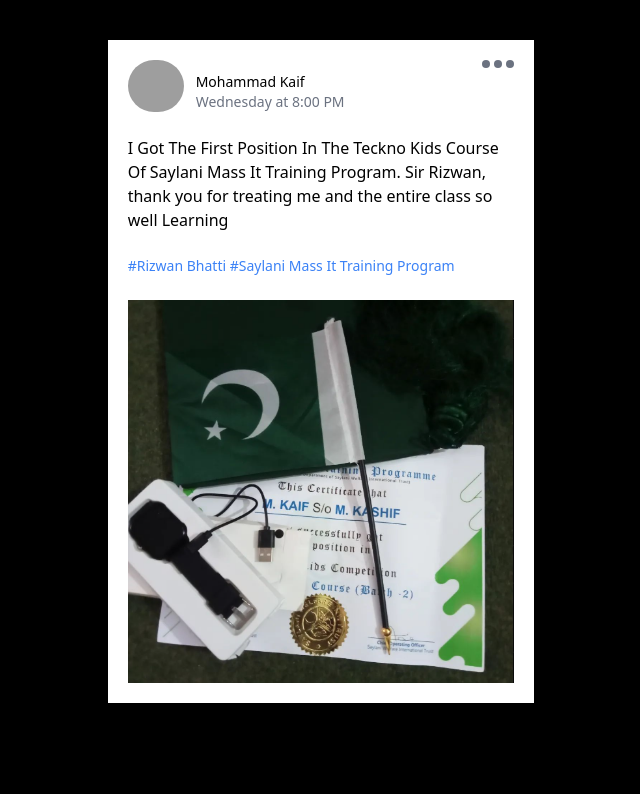
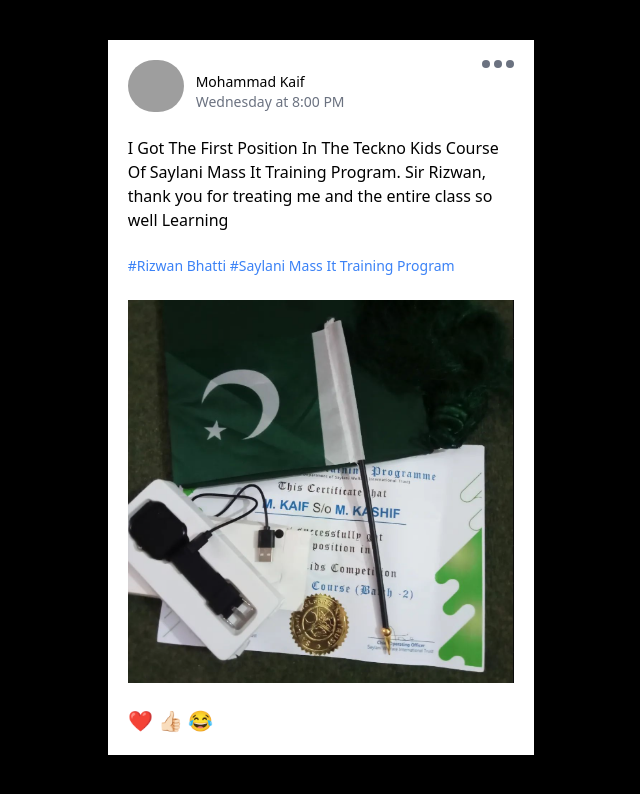
Before and after one commit to MKAIF5/ReactJs-Meta-Post-With-Tailwand, a React (Vite) app in the folder ReactJs-Meta-Post/: page / in a window 1280 px wide. Shown: the top 794 px of the page, without its empty margins (319-959 px from the left). Built offline with nearby package versions, Linux system fonts and the light colour scheme; grey boxes are pictures that could not be loaded.

Commit message:
80% work completed

```diff
--- a/ReactJs-Meta-Post/src/App.jsx
+++ b/ReactJs-Meta-Post/src/App.jsx
@@ -38,6 +38,13 @@ function App() {
         <div>
         <img className="w-auto h-1/4" src="../assets/my-awards.png" alt="" />
         </div>
+        <br />
+        <div className="emojis">
+        <div className="left">
+         <p className="text-xl">❤️ 👍🏻 😂</p>
+        </div>
+        <div className="right"></div>
+      </div>
       </div>
     </>
   );
```
